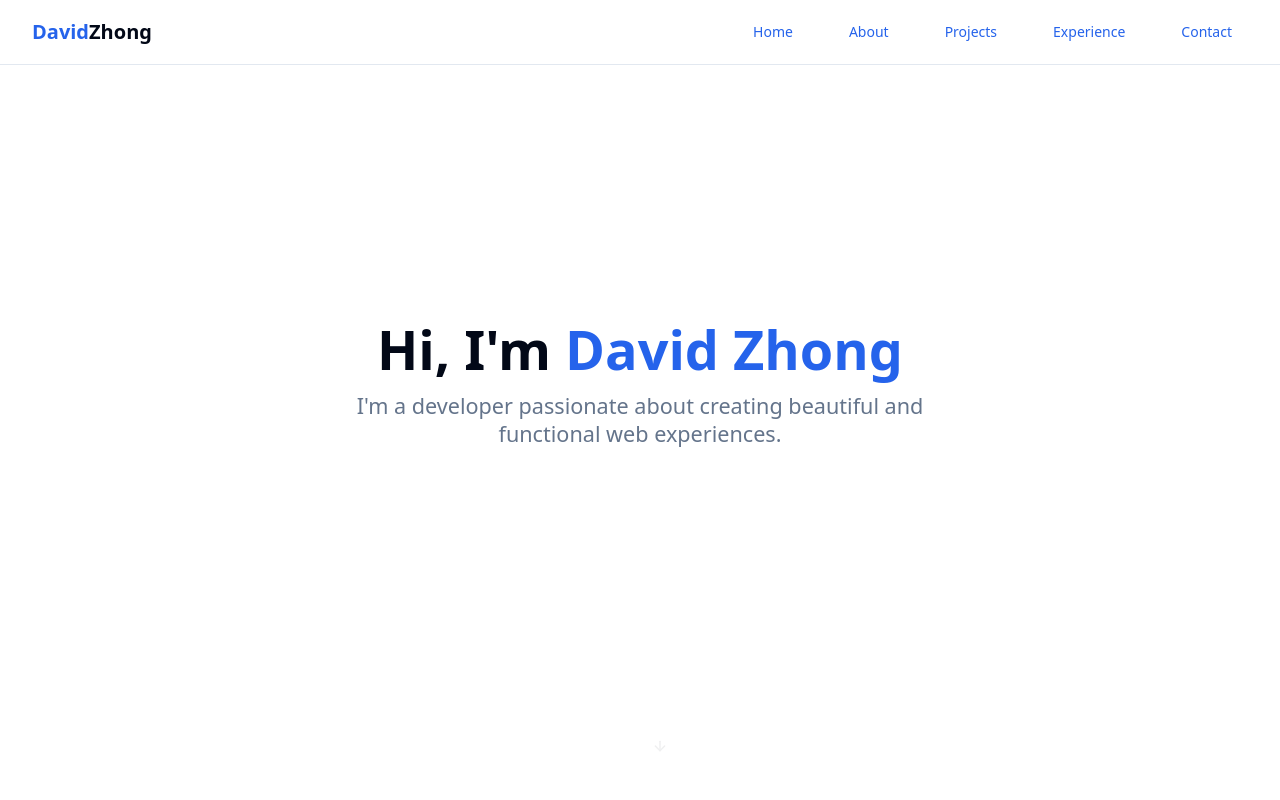
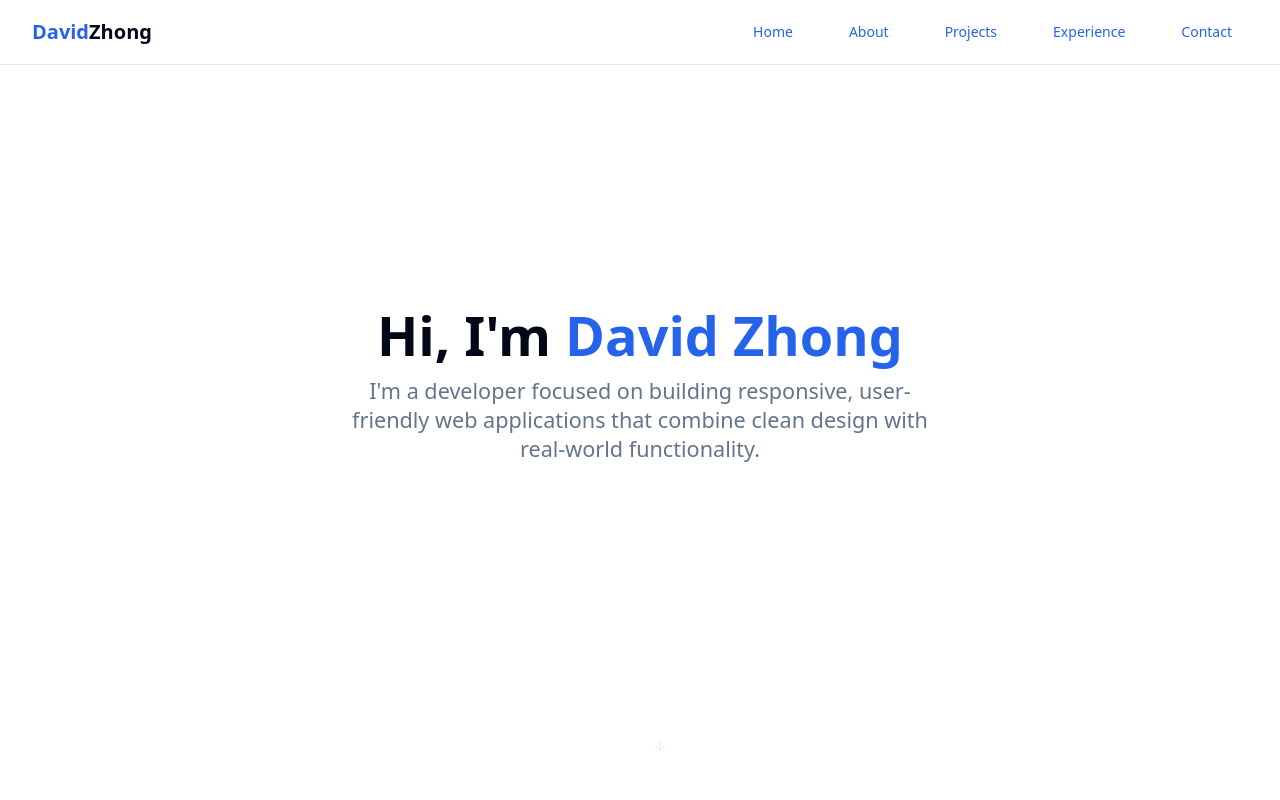
Before and after one commit to david1zhong/personal-website, a Next.js app: page / in a window 1280 px wide. Shown: the top 800 px of the page. Built offline with nearby package versions, Linux system fonts and the light colour scheme.

Commit message:
Update page.tsx

```diff
--- a/app/page.tsx
+++ b/app/page.tsx
@@ -144,7 +144,7 @@ export default function Home() {
               animate={{ opacity: 1, y: 0 }}
               transition={{ duration: 0.5, delay: 0.2 }}
             >
-              I'm a developer passionate about creating beautiful and functional web experiences.
+              I'm a developer focused on building responsive, user-friendly web applications that combine clean design with real-world functionality.
             </motion.p>
           </motion.div>
 
```
